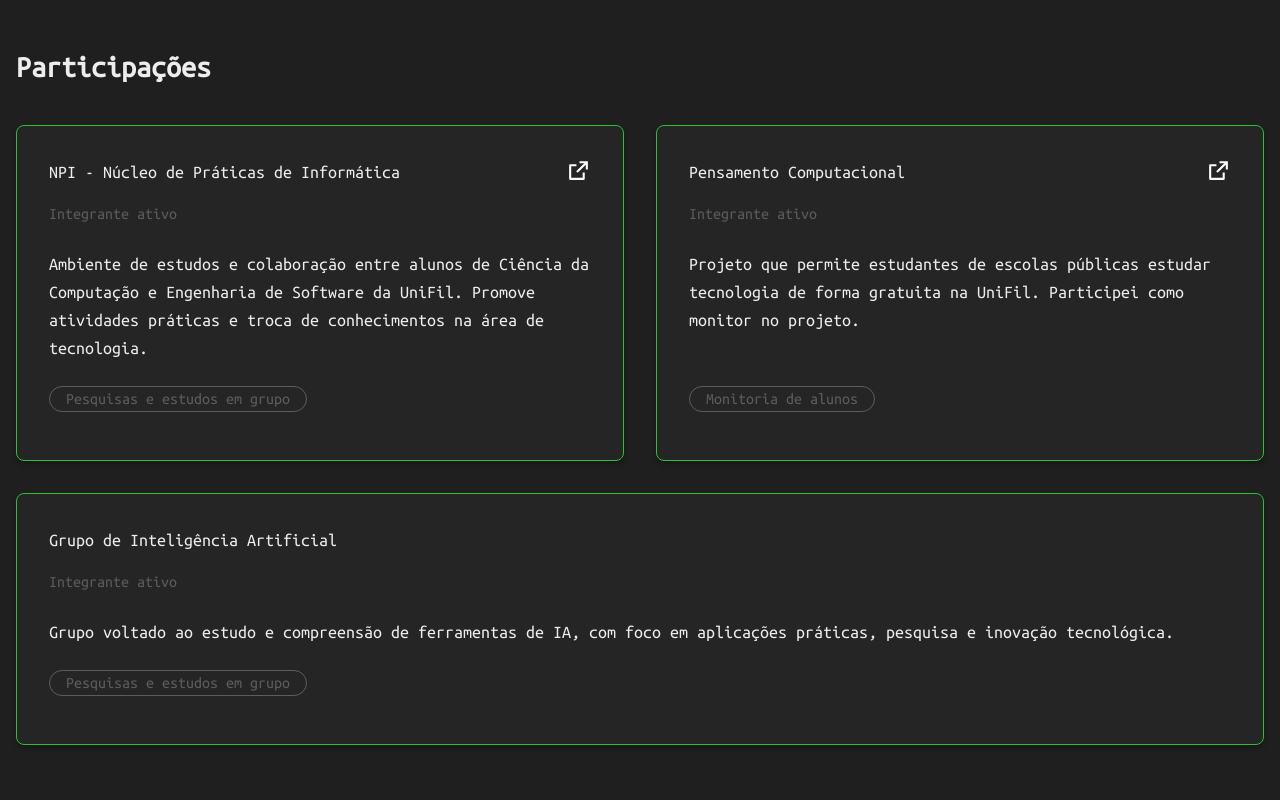
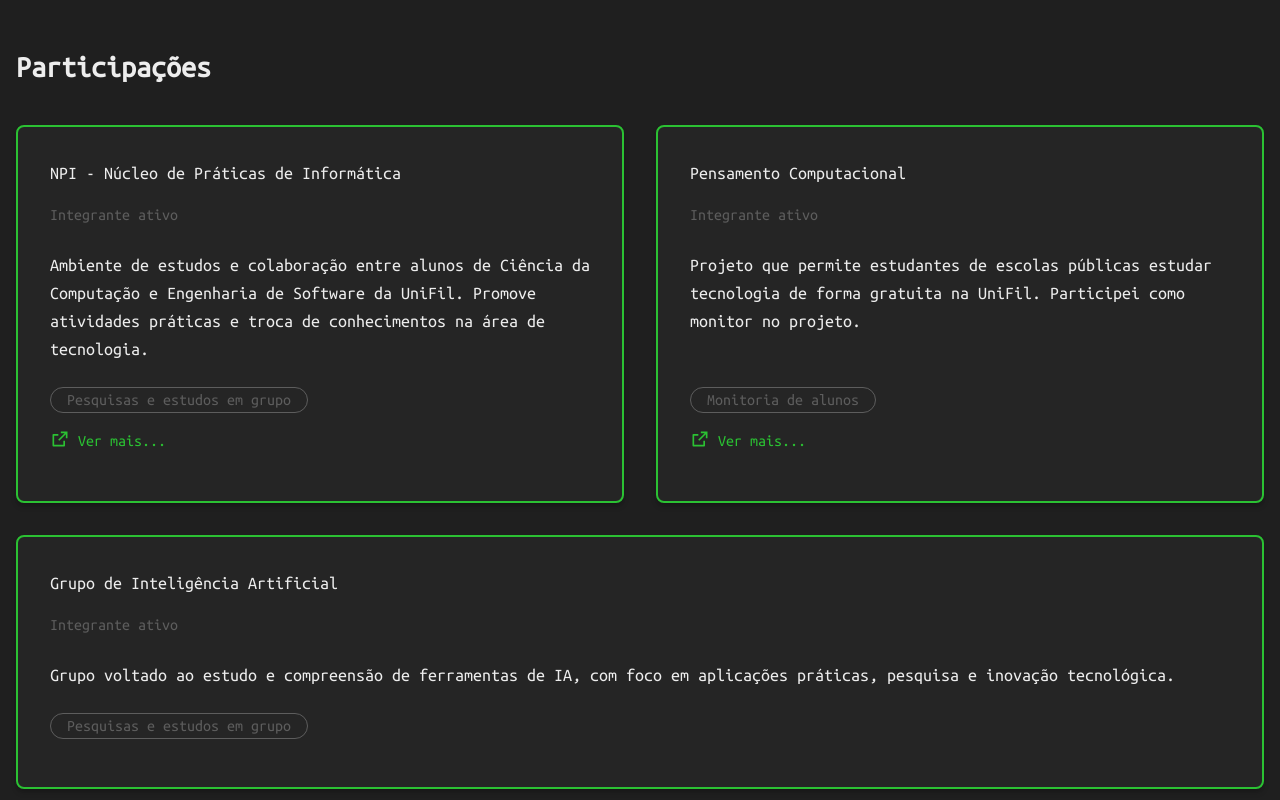
Before and after one commit to WitorDev/witortena, a Next.js app: page / in a window 1280 px wide. Shown: the part 1880-2680 px from the top of the page. Built offline with nearby package versions, Linux system fonts and the light colour scheme; a web font is replaced by a local one.

Commit message:
updated styling in contributions section and added link

```diff
--- a/app/components/TextCard.tsx
+++ b/app/components/TextCard.tsx
@@ -29,7 +29,7 @@ export default function TextCard({
       viewport={{ once: true, amount: 0.3 }}
       className={`${
         link && "hover:border-secondary-accent hover:bg-secondary-bg"
-      } shadow-black/20 shadow-md border relative border-primary-accent rounded-lg bg-primary-bg group`}
+      } shadow-black/20 shadow-md border-2 relative border-primary-accent rounded-lg bg-primary-bg group`}
     >
       {link ? (
         <Link href={link}>
@@ -38,7 +38,7 @@ export default function TextCard({
               link && "hover:cursor-pointer"
             } flex flex-col gap-6 p-8 pb-12 justify-between h-full`}
           >
-            <div>
+            <div className="">
               <div className="flex gap-4 mb-6 flex-col">
                 <h1 className="text-lg pr-8">{title}</h1>
                 <p className="text-terciary-bg">{status}</p>
@@ -47,15 +47,15 @@ export default function TextCard({
                 <p className="text-lg">{description}</p>
               </div>
             </div>
-            <div>
+            <div className="flex flex-col gap-4">
               <p className="text-terciary-bg border w-fit border-terciary-bg rounded-2xl px-4">
                 {info}
               </p>
+              <div className="text-primary-accent flex gap-2 align-middle group-hover:text-green-500">
+                <RiExternalLinkLine size={20} />
+                <p className="">Ver mais...</p>
+              </div>
             </div>
-          </div>
-
-          <div className="absolute top-8 right-8 text-white group-hover:text-green-500">
-            <RiExternalLinkLine size={25} />
           </div>
         </Link>
       ) : (
```
